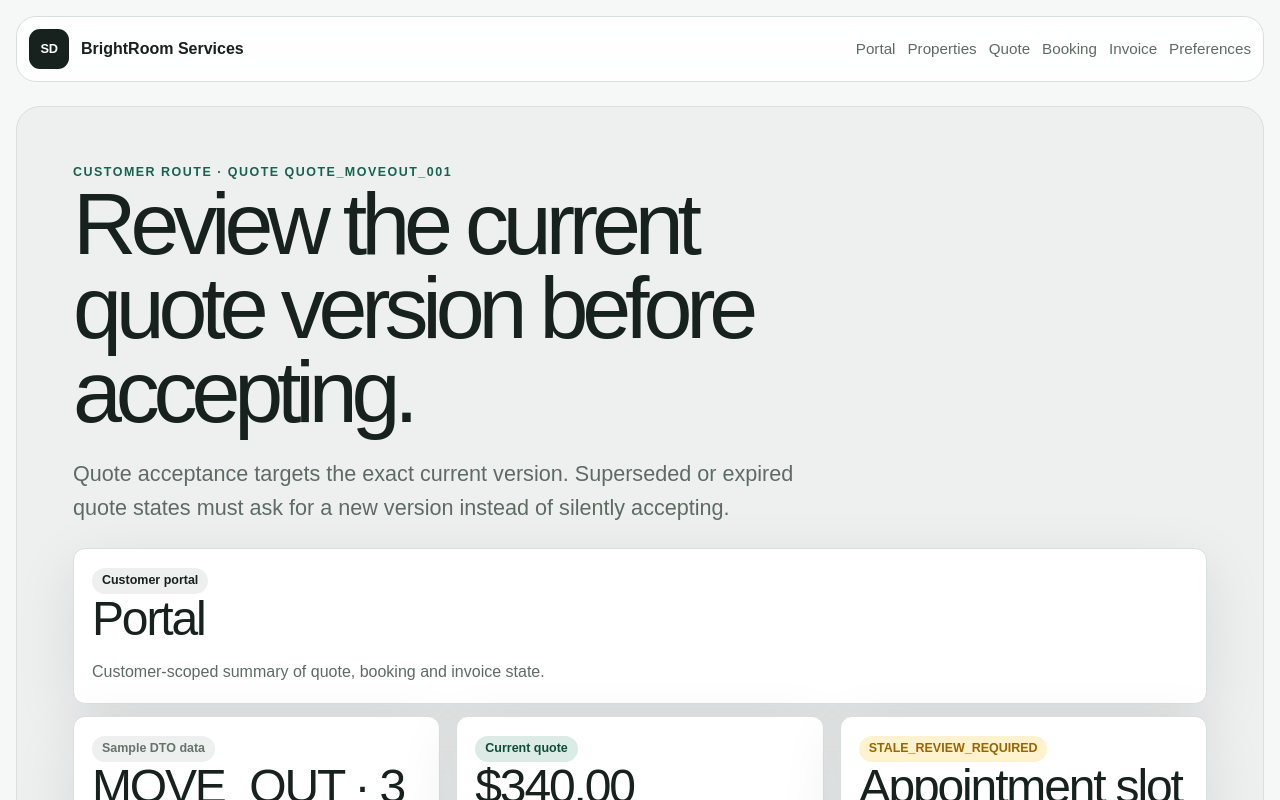
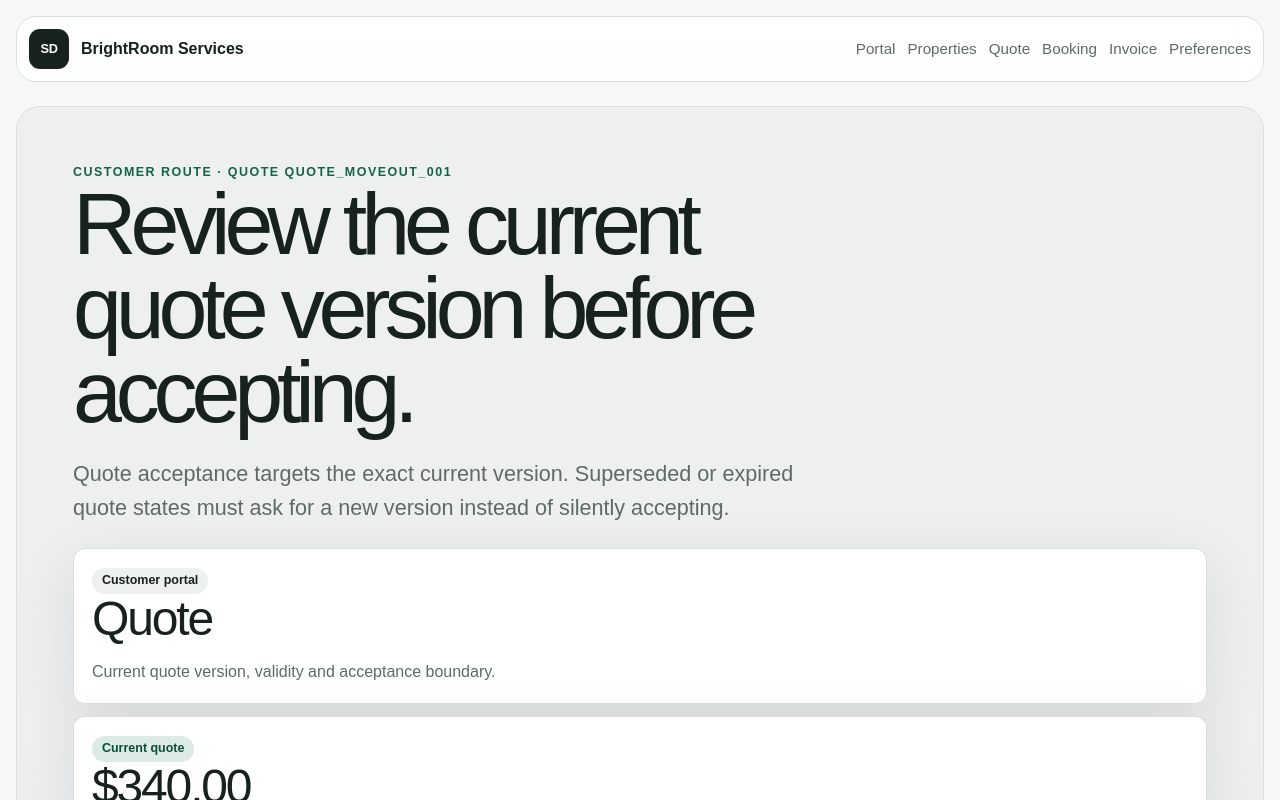
Before and after one commit to SaamVR/ServiceDesk, a Next.js app: page /portal/quotes/quote_moveout_001 in a window 1280 px wide. Shown: the top 800 px of the page. Built offline with nearby package versions, Linux system fonts and the light colour scheme.

Commit message:
feat(portal): map quote detail route

```diff
--- a/src/app/portal/quotes/[id]/page.tsx
+++ b/src/app/portal/quotes/[id]/page.tsx
@@ -6,6 +6,7 @@ export default async function PortalQuotePage({ params }: { params: Promise<{ id
   return (
     <OperationalRoute
       surface="customer"
+      customerModule="quote"
       resourceLabel={`quote ${id}`}
       title="Review the current quote version before accepting."
       description="Quote acceptance targets the exact current version. Superseded or expired quote states must ask for a new version instead of silently accepting."
```
